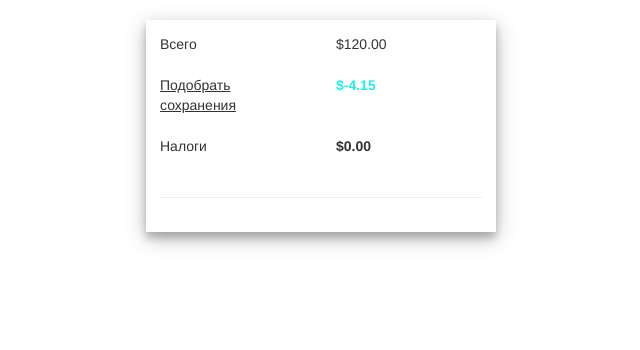
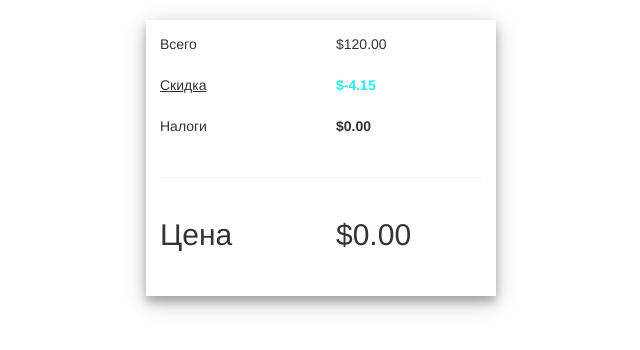
Before and after one commit to yurashalya/React-Redux-Checkout-Summary, a React (Create React App) app: page / in a window 1280 px wide. Shown: the top 350 px of the page, without its empty margins (319-959 px from the left). Built offline with nearby package versions, Linux system fonts and the light colour scheme.

Commit message:
Create Component Total Price

```diff
--- a/src/App.js
+++ b/src/App.js
@@ -3,6 +3,7 @@ import { Grid } from 'react-bootstrap';
 import SubTotal from './components/Subtotal/Subtotal';
 import PickupSavings from './components/PickupSavings/PickupSavings';
 import Taxes from './components/Taxes/Taxes';
+import EstimatedTotal from './components/EstimatedTotal/EstimatedTotal';
 import './App.css';
 
 class App extends Component {
@@ -12,7 +13,8 @@ class App extends Component {
     this.state = {
       total: 120,
       PickupSavings: -4.15,
-      taxes: 0
+      taxes: 0,
+      estimatedTotal: 0
     };
   }
 
@@ -24,6 +26,7 @@ class App extends Component {
           <PickupSavings price={this.state.PickupSavings} />
           <Taxes taxes= {this.state.taxes.toFixed(2)} />
           <hr />
+          <EstimatedTotal price={this.state.estimatedTotal.toFixed(2)} />
         </Grid>
       </div>
     );
--- /dev/null
+++ b/src/components/EstimatedTotal/EstimatedTotal.js
@@ -0,0 +1,17 @@
+import React, { Component } from 'react';
+import { Row, Col } from 'react-bootstrap';
+
+export default class EstimatedTotal extends Component {
+  render() {
+    return (
+      <Row className="show-grid">
+        <Col md={6}>
+          <h2>Цена</h2>
+        </Col>
+        <Col md={6}>
+          <h2>{`$${this.props.price}`}</h2>
+        </Col>
+      </Row>
+    );
+  }
+}
--- a/src/components/PickupSavings/PickupSavings.js
+++ b/src/components/PickupSavings/PickupSavings.js
@@ -25,7 +25,7 @@ export default class PickupSavings extends Component {
 			<Row className="show-grid">
 				<Col md={6}>
 					<OverlayTrigger placement="bottom" overlay={tooltip}>
-						<div style={styles.pickupSavings}>Подобрать сохранения</div>
+						<div style={styles.pickupSavings}>Скидка</div>
 					</OverlayTrigger>
 				</Col>
 				<Col style={styles.totalSavings} md={6}>
```
